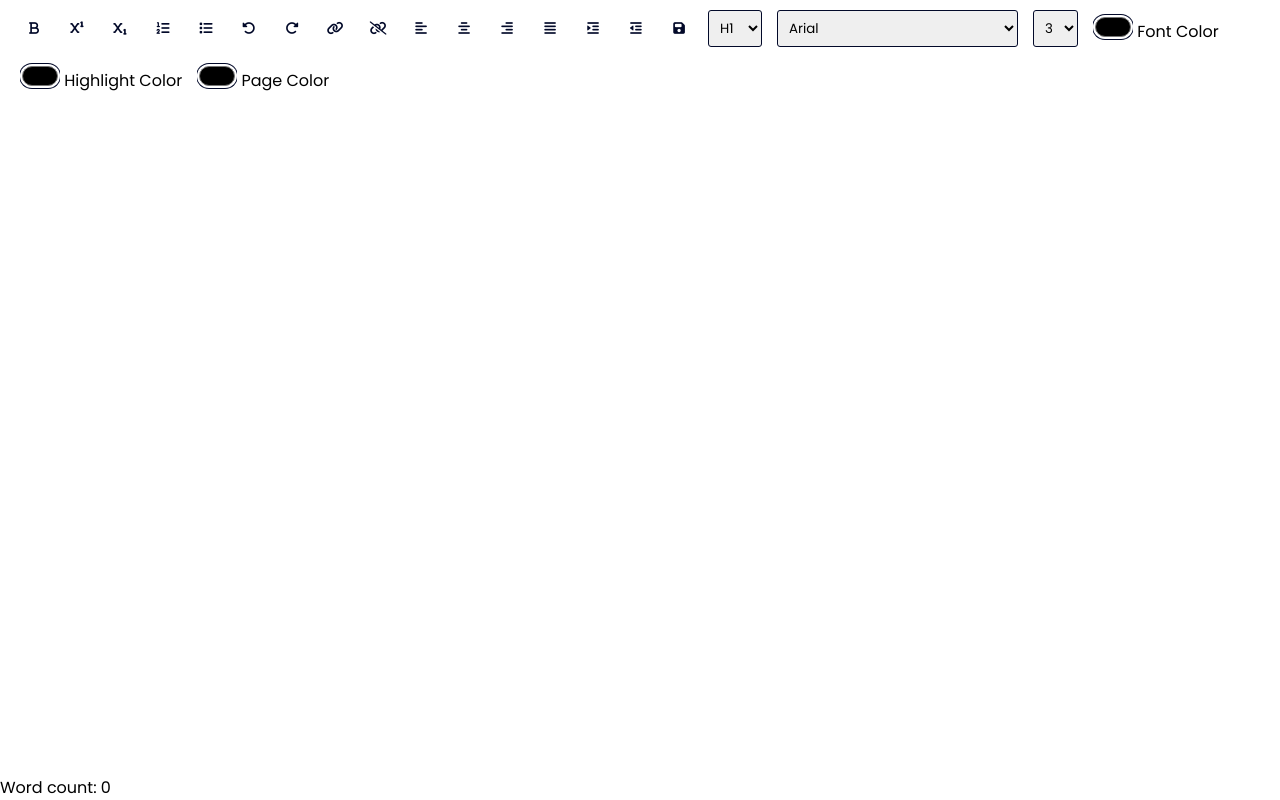
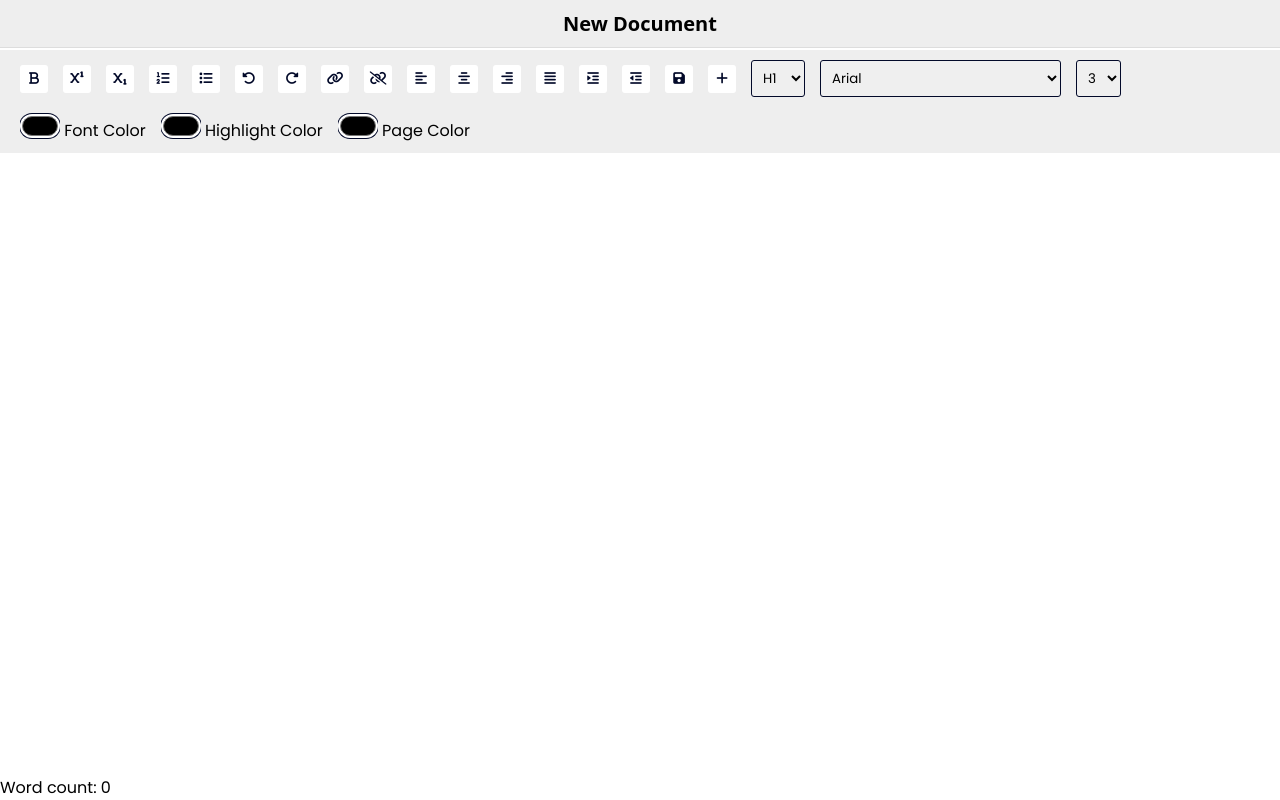
Before and after one commit to jsho982045/Text-Editor, a plain HTML site: page index.html in a window 1280 px wide. Drawn offline with Linux system fonts and the light colour scheme.

Commit message:
Added autosave / edit and display document name / new page

```diff
--- a/index.html
+++ b/index.html
@@ -12,7 +12,9 @@
 
 <body>
 
+
     <div class="container">
+        <div id="document-title" contenteditable="true">New Document</div>
         <div class="options">
             <button id="bold" class="option-button format" title="Bold">
                 <i class="fa-solid fa-bold"></i>
@@ -66,6 +68,9 @@
             <button id="saveDocument" class="option-button" title="Save Document">
                 <i class="fa-solid fa-floppy-disk"></i>
             </button>
+            <button id="newPage" class="option-button" title="New Page">
+                <i class="fa-solid fa-plus"></i>
+            </button>
             <select id="formatBlock" class="adv-option-button">
                 <option value="H1">H1</option>
                 <option value="H2">H2</option>
@@ -89,11 +94,9 @@
                 <input type="color" id="pageColor" class="adv-option-button">
                 <label for="pageColor">Page Color</label>
             </div>
-
-
         </div>
         <div id="text-input" contenteditable="true" spellcheck="true"></div>
-        <div id="word-count">Word count: </div>
+        <div id="word-count">Word count: 0</div>
     </div>
 
     <script src="script.js"></script>
--- a/script.js
+++ b/script.js
@@ -4,71 +4,44 @@ let fontName = document.getElementById("fontName");
 let fontSizeRef = document.getElementById("fontSize");
 let writingArea = document.getElementById("text-input");
 let linkButton = document.getElementById("createLink");
-let alignButtons = document.querySelectorAll(".align");
-let spacingButtons = document.querySelectorAll(".spacing");
-let formatButtons = document.querySelectorAll(".format");
-let scriptButtons = document.querySelectorAll(".script");
 let wordCountDiv = document.getElementById("word-count");
+const documentTitleDiv = document.getElementById("document-title");
 
-let fontList = [
-    "Arial",
-    "Arial Black",
-    "Arial Narrow",
-    "Arial Rounded MT Bold",
-    "Avant Garde",
-    "Brush Script MT",
-    "Bookman Old Style",
-    "Calibri",
-    "Cambria",
-    "Candara",
-    "Century",
-    "Century Gothic",
-    "Century Schoolbook",
-    "Comic Sans",
-    "Comic Sans MS",
-    "Consolas",
-    "Courier New",
-    "Cursive",
-    "Fantasy",
-    "Gadget",
-    "Geneva",
-    "Gill Sans",
-    "Gill Sans MT",
-    "Gill Sans MT Condensed",
-    "Gill Sans Ultra Bold",
-    "Gill Sans Ultra Bold Condensed",
-    "Goudy Old Style",
-    "Garamond",
-    "Georgia",
-    "Helvetica",
-    "Helvetica Neue",
-    "Impact",
-    "Lucida",
-    "Lucida Bright",
-    "Lucida Console",
-    "Lucida Handwriting",
-    "Lucida Sans",
-    "Lucida Sans Unicode",
-    "Palatino Linotype",
-    "Segoe Print",
-    "Segoe Script",
-    "Tahoma",
-    "Times",
-    "Times New Roman",
-    "Trebuchet",
-    "Trebuchet MS",
-    "Verdana",
-    "Webdings",
-    "Wingdings",
-    "Wingdings 2",
-    "Wingdings 3",
+let lastSavedContent = writingArea.innerHTML;
+let currentFilename = ''; // This will store the current filename for auto-saving
+let originalTitle = '';
+
+function updateDocumentTitle(title) {
+    if (title) {
+        documentTitleDiv.innerText = title;
+        currentFilename = title + '.txt'; // Update the current filename
+    } else {
+        documentTitleDiv.innerText = 'New Document';
+    }
+}
+
+document.getElementById("newPage").addEventListener("click", function() {
+    // Open a new tab with the same editor page
+    window.open(window.location.href, '_blank');
+});
 
 
-];
+// Event listeners for the document title
+documentTitleDiv.addEventListener("focus", function() {
+    // Save the current title when the user starts editing
+    originalTitle = documentTitleDiv.innerText;
+});
+
+documentTitleDiv.addEventListener("blur", function() {
+    // When user clicks away, update the title and filename if changed
+    if (documentTitleDiv.innerText !== originalTitle) {
+        updateDocumentTitle(documentTitleDiv.innerText);
+    }
+});
 
 const updateWordCount = () => {
     let text = writingArea.innerText.trim();
-    let words = text.split(/\s+/).filter(function(n) {return n!= ''});
+    let words = text.split(/\s+/).filter(function(n) {return n != ''});
     wordCountDiv.innerText = `Word count: ${words.length}`;
 };
 
@@ -76,25 +49,44 @@ writingArea.addEventListener("keyup", updateWordCount);
 writingArea.addEventListener("input", updateWordCount);
 
 document.getElementById("saveDocument").addEventListener("click", function() {
-    let defaultFilename = getDefaultFilename();
-    let userFilename = prompt("Enter a filename:", defaultFilename);
+    let userFilename = prompt("Enter a filename:", getDefaultFilename());
     if (userFilename) {
-        const text = writingArea.innerHTML;
-        const filename = userFilename.endsWith('.txt') ? userFilename : userFilename + '.txt';
-        downloadFile(filename, text);
-        alert("File saved successfully!");
+        currentFilename = userFilename.endsWith('.txt') ? userFilename : userFilename + '.txt';
+        updateDocumentTitle(userFilename);
+        saveDocument(currentFilename);
     }
 });
 
+function saveDocument(filename) {
+    const text = writingArea.innerHTML;
+    downloadFile(filename, text);
+    lastSavedContent = writingArea.innerHTML; // Update the last saved content
+    alert("File saved successfully!");
+}
+
+document.addEventListener('keydown', function(event) {
+    if (event.ctrlKey && event.key === 's') {
+        event.preventDefault();
+        if (currentFilename) {
+            saveDocument(currentFilename);
+        } else {
+            let userFilename = prompt("Enter a filename:", getDefaultFilename());
+            if (userFilename) {
+                currentFilename = userFilename.endsWith('.txt') ? userFilename : userFilename + '.txt';
+                updateDocumentTitle(userFilename);
+                saveDocument(currentFilename);
+            }
+        }
+    }
+});
 
 function getDefaultFilename() {
     let text = writingArea.innerText.trim();
     let words = text.split(/\s+/);
     let firstFewWords = words.slice(0, 5).join(" ");
-    firstFewWords = firstFewWords.replace(/[^a-zA-Z0-9]/g, "_"); // Sanitize for filename
-    return firstFewWords || "document";
+    firstFewWords = firstFewWords.replace(/[^a-zA-Z0-9]/g, "_");
+    return firstFewWords || "NewDocument";
 }
-
 
 function downloadFile(filename, text) {
     const element = document.createElement('a');
@@ -111,12 +103,97 @@ document.getElementById("pageColor").addEventListener("input", function(e) {
     document.getElementById("text-input").style.backgroundColor = color;
 });
 
-document.addEventListener('DOMContentLoaded', updateWordCount);
-const intializer = () => {
-    highlighter(alignButtons, true);
-    highlighter(spacingButtons, true);
-    highlighter(formatButtons, false);
-    highlighter(scriptButtons, true);
+document.addEventListener('DOMContentLoaded', function() {
+    updateWordCount();
+
+    // Populate the font list
+    // Insert your font list here
+    // Example: fontList.forEach(font => { /* add each font to fontName select element */ });
+
+    let fontList = [
+        "Arial",
+        "Arial Black",
+        "Arial Narrow",
+        "Arial Rounded MT Bold",
+        "Avant Garde",
+        "Bookman Old Style",
+        "Brush Script MT",
+        "Calibri",
+        "Cambria",
+        "Candara",
+        "Century",
+        "Century Gothic",
+        "Century Schoolbook",
+        "Comic Sans",
+        "Comic Sans MS",
+        "Consolas",
+        "Courier New",
+        "Cursive",
+        "Fantasy",
+        "Gadget",
+        "Garmond",
+        "Geneva",
+        "Georgia",
+        "Gill Sans",
+        "Gill Sans MT",
+        "Gill Sans MT Condensed",
+        "Gill Sans Ultra Bold",
+        "Gill Sans Ultra Bold Condensed",
+        "Goudy Old Style",
+        "Helvetica",
+        "Helvetica Neue",
+        "Impact",
+        "Lucida",
+        "Lucida Bright",
+        "Lucida Console",
+        "Lucida Handwriting",
+        "Lucida Sans",
+        "Lucida Sans Unicode",
+        "Monaco",
+        "Monospace",
+        "Microsoft Sans Serif",
+        "New Century Schoolbook",
+        "Open Sans",
+        "Open Sans Condensed",
+        "Optima",
+        "Palatino",
+        "Palatino Linotype",
+        "Papyrus",
+        "sans-serif",
+        "sans-serif-black",
+        "sans-serif-condensed",
+        "sans-serif-light",
+        "sans-serif-medium",
+        "sans-serif-thick",
+        "sans-serif-thin",
+        "Segoe",
+        "Segoe Print",
+        "Segoe Script",
+        "Segoe UI",
+        "Segoe UI Light",
+        "Segoe UI Semibold",
+        "Segoe UI Symbol",
+        "sarif",
+        "serif",
+        "serif-black",
+        "serif-condensed",
+        "serif-light",
+        "serif-medium",
+        "serif-thick",
+        "serif-thin",
+        "Tahoma",
+        "Times",
+        "Times New Roman",
+        "Trebuchet",
+        "Trebuchet MS",
+        "Verdana",
+        "Webdings",
+        "Wingdings",
+        "Wingdings 2",
+        "Wingdings 3",
+        "Zapf Dingbats",
+        "Zapfino",
+    ];
 
     fontList.map((value) => {
         let option = document.createElement("option");
@@ -131,36 +208,10 @@ const intializer = () => {
         option.innerHTML = i;
         fontSizeRef.appendChild(option);
     }
-
     fontSizeRef.value = 3;
-};
-
-const modifyText = (command, defaultUi, value) => {
-    document.execCommand(command, defaultUi, value);
-};
-
-optionsButtons.forEach((button) => {
-    button.addEventListener("click", () => {
-        modifyText(button.id, false, null);
-    });
 });
 
-advancedOptionButton.forEach((button) => {
-    button.addEventListener("change", () => {
-        modifyText(button.id, false, button.value);
-    });
-});
-
-linkButton.addEventListener("click", () => {
-    let userLink = prompt("Enter a URL?");
-    if (/http/i.test(userLink)) {
-        modifyText(linkButton.id, false, userLink);
-    } else {
-        userLink = "http://" + userLink;
-        modifyText(linkButton.id, false, userLink);
-    }
-});
-
+// Define highlighter functions here
 const highlighter = (className, needsRemoval) => {
     className.forEach((button) => {
         button.addEventListener("click", () => {
@@ -186,4 +237,36 @@ const highlighterRemover = (className) => {
     });
 };
 
-window.onload = intializer();
+linkButton.addEventListener("click", () => {
+    let userLink = prompt("Enter a URL?");
+    if (/http/i.test(userLink)) {
+        modifyText(linkButton.id, false, userLink);
+    } else {
+        userLink = "http://" + userLink;
+        modifyText(linkButton.id, false, userLink);
+    }
+});
+
+
+const modifyText = (command, defaultUi, value) => {
+    document.execCommand(command, defaultUi, value);
+};
+``
+optionsButtons.forEach((button) => {
+    button.addEventListener("click", () => {
+        modifyText(button.id, false, null);
+    });
+});
+
+advancedOptionButton.forEach((button) => {
+    button.addEventListener("change", () => {
+        modifyText(button.id, false, button.value);
+    });
+});
+
+
+function initializer() {
+    // Initialize any other features here if needed
+}
+
+initializer(); // Call the initializer function to set things up
--- a/style.css
+++ b/style.css
@@ -14,23 +14,23 @@ html, body{
 }
 
 .container {
-    display: flex; /* Use flexbox layout */
-    flex-direction: column; /* Stack children vertically */
-    height: 100%; /* Set container to full viewport height */
-    max-width: 100vw; /* Ensure it doesn't exceed the width of the viewport */
-    overflow: hidden; /* Hide any overflow */
-    border-radius: 0; /* Remove border-radius for full width */
-    box-shadow: none; /* Optional: remove shadow if you don't need it */
+    display: flex;
+    flex-direction: column;
+    height: 100%;
+    max-width: 100vw;
+    overflow: hidden;
+    border-radius: 0;
+    box-shadow: none;
 }
 
 .options {
-    background-color: #fff;
+    background-color: #eeeeee;
     padding: 10px 20px;
     display: flex;
     flex-wrap: wrap;
     align-items: center;
     gap: 15px;
-    z-index: 2; /* Ensure the toolbar is above the text input */
+    z-index: 2;
 }
 
 button{
@@ -81,12 +81,12 @@ input[type="color"]::-moz-color-swatch{
 
 
 #text-input {
-    flex-grow: 1; /* Allow the text area to fill the remaining space */
+    flex-grow: 1;
     padding: 20px;
-    border: none; /* Remove border */
-    outline: none; /* Remove outline */
-    resize: none; /* Remove resizing handle */
-    margin-top: 0; /* Remove margin top */
+    border: none;
+    outline: none;
+    resize: none;
+    margin-top: 0;
     background-color: transparent;
 }
 
@@ -129,3 +129,14 @@ input[type="color"]::-moz-color-swatch{
     font-family: 'Poppins', sans-serif;
     font-size: 16px;
 }
+
+#document-title {
+    font-family: 'Open Sans', sans-serif;
+    font-size: 20px;
+    font-weight: bold;
+    text-align: center;
+    padding: 10px 0;
+    border-bottom: 1px solid #ddd;
+    margin-bottom: 2px;
+    background-color: #eee;
+  }
```
